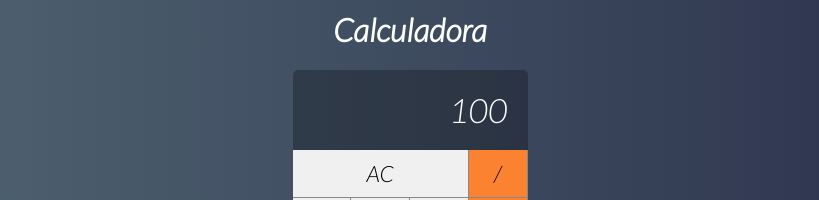
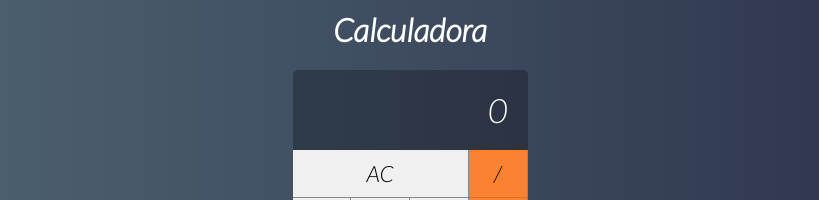
Before and after one commit to dan1el-alme1da/calculadora, a React (Create React App) app in the folder calculadora/: page / in a window 1280 px wide. Shown: the part 219-419 px from the top of the page, without its empty margins (230-1049 px from the left). Built offline with nearby package versions, Linux system fonts and the light colour scheme.

Commit message:
logical implementation first array

```diff
--- a/calculadora/src/main/Calculator.jsx
+++ b/calculadora/src/main/Calculator.jsx
@@ -4,7 +4,17 @@
 
 import Display from '../components/Display';
 
+const initialState = {
+    displayValue: '0',
+    clearDisplay: false,
+    operation: null,
+    values: [0,0],
+    current: 0
+}
+
 export default class Calculator extends Component {
+
+    state = { ...initialState }
 
     constructor(props) {
         super(props)
@@ -14,7 +24,7 @@
     }
 
     clearMemory() {
-        console.log('limpar')
+        this.setState({ ...initialState })
     }
 
     setOperation(operation) {
@@ -22,13 +32,30 @@
     }
 
     addDigit(n) {
-        console.log(n)
+        if (n === '.' && this.state.displayValue.includes('.')) {
+            return
+        }
+
+        const clearDisplay = this.state.displayValue === '0'
+            || this.state.clearDisplay;
+        const currentValue = clearDisplay ? '' : this.state.displayValue;
+        const displayValue = currentValue + n;
+        this.setState({ displayValue, clearDisplay: false});
+
+        if (n !== '.') {
+            const i = this.state.current
+            const newValue = parseFloat(displayValue)
+            const values = [...this.state.values]
+            values[i] = newValue
+            this.setState({ values })
+            console.log(values)
+        }
     }
 
     render() {
         return (
             <div className='calculator'>
-                <Display value={100}/>
+                <Display value={this.state.displayValue}/>
                 <Button label="AC" click={this.clearMemory} triple/>
                 <Button label="/" click={this.setOperation} operation/>
                 <Button label="7" click={this.addDigit}/>
```
